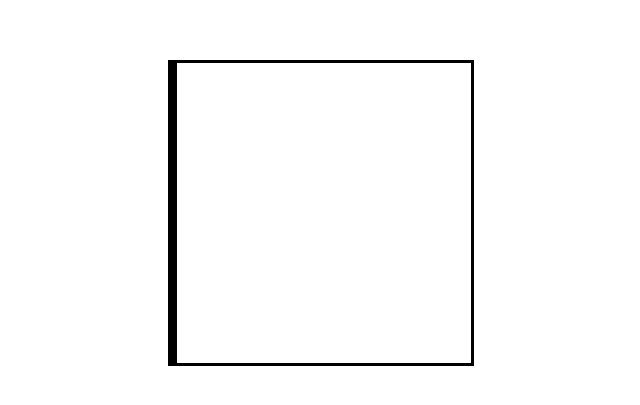
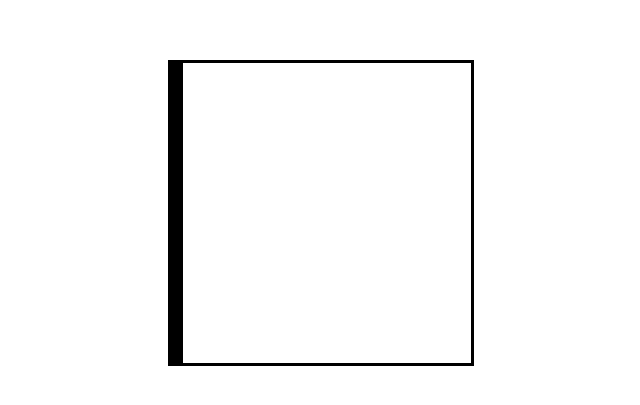
Before and after one commit to Kempoman9521/Calculator, a plain HTML site: page index.html in a window 1280 px wide. Shown: the part 195-600 px from the top of the page, without its empty margins (319-959 px from the left). Drawn offline with Linux system fonts and the light colour scheme.

Commit message:
add border style and color to button numbers

```diff
--- a/style.css
+++ b/style.css
@@ -17,3 +17,8 @@ body{
     border-style: solid;
     border-color: black;
 }
+
+.button-numbers{
+    border-style: solid;
+    border-color: black;
+}
```
